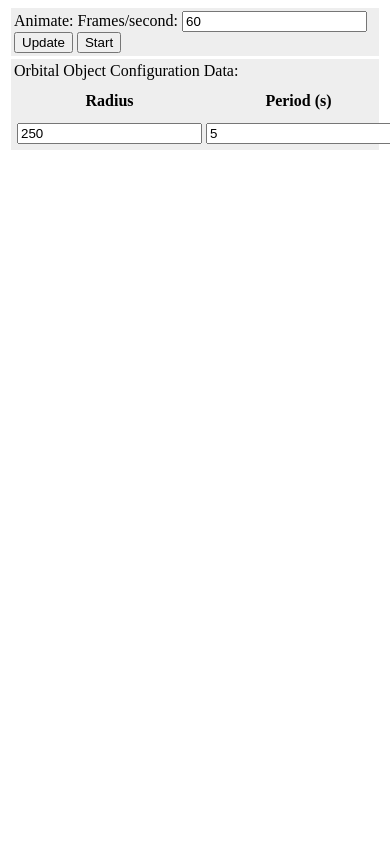
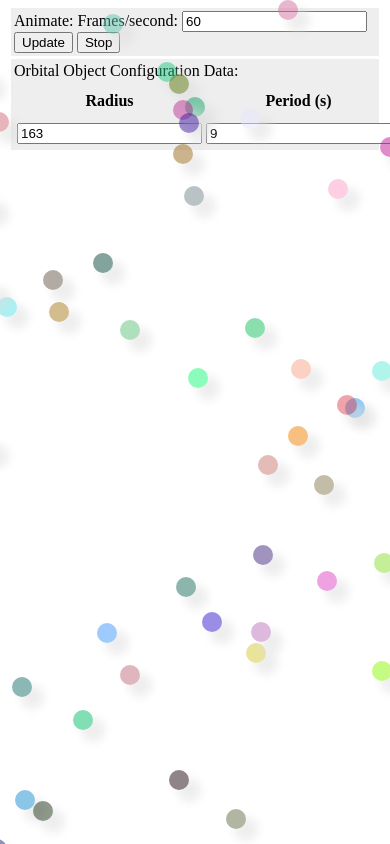
Before and after one commit to Technostalgic/jmyronsAndIsaiah, a plain HTML site: page bckgrndOrbitalObjects.html in a window 390 px wide. Shown: the top 844 px of the page. Drawn offline with Linux system fonts and the light colour scheme; animation ran at ten frames a second; files whose address does not match are found by name.

Commit message:
auto loading of arbitrary count of random objects added

```diff
--- a/bckgrndOrbitalObject.js
+++ b/bckgrndOrbitalObject.js
@@ -10,7 +10,7 @@ jmyrons.htmlRenderer = function(sceneObjs) {
       document.body.appendChild(elemObj);
     }
     let location = sceneObjs[i].getLocation();
-    elemObj.setAttribute("style", "background-color:#" + sceneObjs[i].cfg.color + "; top:" + location.y + "px; left:" + location.x + "px;")
+    elemObj.setAttribute("style", "background-color:" + sceneObjs[i].cfg.color + "; top:" + location.y + "px; left:" + location.x + "px;")
   }
 }
 
@@ -22,10 +22,10 @@ jmyrons.BckgrndOrbitalObject = function(cfg) {
     alert("cfg.orbit.radius must be a number between 10 and 1000");
     return;
   }
-  if (cfg.color < 0x0 || cfg.color > 0xFFFFFF ) {
-    alert("cfg.color must be a hex number between 0 and FFFFFF");
-    return;
-  }
+  //if (cfg.color < 0x0 || cfg.color > 0xFFFFFF ) {
+  //  alert("cfg.color must be a hex number between 0 and FFFFFF");
+  //  return;
+  //}
   if (typeof cfg.orbit.period === "string") {
     cfg.orbit.period = parseInt(cfg.orbit.period);
   }
@@ -56,7 +56,6 @@ jmyrons.BckgrndOrbitalObject = function(cfg) {
   }
 
   var moon = function() {
-    let timerId = null;
     let milisecsPerFrame = 1000 / cfg.orbit.fps;
     let curRenderIndex = 0;
     let locations = null;
--- a/bckgrndOrbitalObjects.html
+++ b/bckgrndOrbitalObjects.html
@@ -8,6 +8,7 @@
       background-color: #EEEEEE;
     }
     .orbiter {
+      box-shadow:10px 10px 10px 2px #DDDDDD;
       width: 20px;
       height: 20px;
       border-radius: 10px;
@@ -46,17 +47,40 @@
         pageNs.vars.orbOjbCfg = {fps:60, color:"0000FF", orbit:{radius:250, period:5, offset:{x:300,y:300}}};
         pageNs.vars.running = false;
         pageNs.vars.fps = 60;
-        let ooc = pageNs.vars.orbOjbCfg;
-        pageNs.vars.soObjCfg = [];
         pageNs.vars.animatedObjects = [];
-
+        pageNs.vars.soObjCfg = [
+        //  {color:"0000FF", orbit:{radius:250, period:5, offset:{x:300,y:300}}},
+        //  {color:"00FF00", orbit:{radius:350, period:6, offset:{x:400,y:300}}},
+        //  {color:"FF0000", orbit:{radius:150, period:10, offset:{x:300,y:400}}},
+        ];
+        for (let i = 0; i < 200; i++) {
+          let rRadius = Math.floor(10 + Math.random() * 500);
+          let rRed = Math.floor(Math.random() * 256);
+          let rGreen = Math.floor(Math.random() * 256);
+          let rBlue = Math.floor(Math.random() * 256);
+          let rColor = "rgb("+rRed+","+rGreen+","+rBlue+")";
+          let rPeriod = Math.floor(7 + Math.random() * 5);
+          let rX = Math.floor(Math.random() * 1000);
+          let rY = Math.floor(Math.random() * 1000);
+          pageNs.vars.soObjCfg[i] = {};
+          pageNs.vars.soObjCfg[i].id = "orb" + i;
+          pageNs.vars.soObjCfg[i].fps = 60;
+          pageNs.vars.soObjCfg[i].startAngle = Math.random() * 2 * Math.PI;
+          pageNs.vars.soObjCfg[i].color = rColor;
+          pageNs.vars.soObjCfg[i].renderer = jmyrons.htmlRenderer;
+          pageNs.vars.soObjCfg[i].orbit = {radius:rRadius, period:rPeriod, offset:{}};
+          pageNs.vars.soObjCfg[i].orbit.offset.x = rX;
+          pageNs.vars.soObjCfg[i].orbit.offset.y = rY;
+          pageNs.vars.animatedObjects.push(new jmyrons.BckgrndOrbitalObject(pageNs.vars.soObjCfg[i]));
+        }
+        let ooc = pageNs.vars.soObjCfg[0];
         document.getElementById("fps").value = pageNs.vars.fps;
-
         document.getElementById("ooc.color").value = ooc.color;
         document.getElementById("ooc.radius").value = ooc.orbit.radius;
         document.getElementById("ooc.period").value = ooc.orbit.period;
         document.getElementById("ooc.offset.x").value = ooc.orbit.offset.x;
         document.getElementById("ooc.offset.y").value = ooc.orbit.offset.y;
+        pageNs.funcs.toggleAnimation();
       }
 
       pageNs.funcs.onRendererChanged = function(newRenderer) {
```
